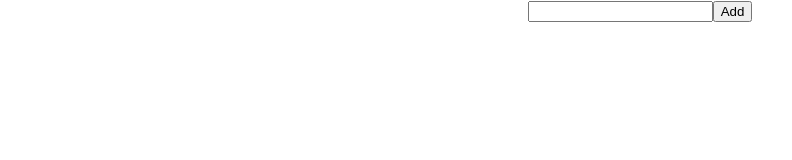
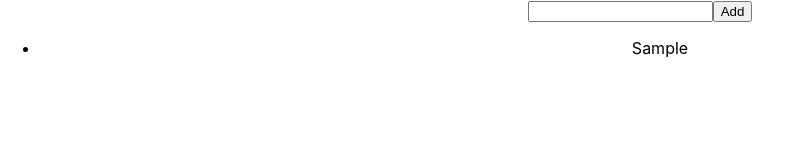
Before and after one commit to krstljrk/react-to-do, a React (Create React App) app: page / in a window 1280 px wide. Both pictures are taken after typing "Sample" into the empty fields and a click on the button "Add". Shown: the top 160 px of the page, without its empty margins (0-792 px from the left). Built offline with nearby package versions, Linux system fonts and the light colour scheme.

Commit message:
added temporary rendering of todos

```diff
--- a/src/components/todos.js
+++ b/src/components/todos.js
@@ -26,10 +26,24 @@ class Todos extends React.Component {
     }
 
     render() {
+        // temporary
+        const renderTodos = this.state.toDos.map(todo =>
+            <li key={todo}>{todo}</li>
+        );
+
         return (
             <div className="addTodos">
-                <input type="text" className="todo-input" value={this.state.input} onChange={this.handleChange}/>
+                <input
+                    type="text"
+                    className="todo-input"
+                    value={this.state.input}
+                    onChange={this.handleChange}
+                />
                 <button className="add-btn" onClick={this.submitTodo}>Add</button>
+
+                <ul>
+                    {renderTodos}
+                </ul>
             </div>
         )
     }
```
